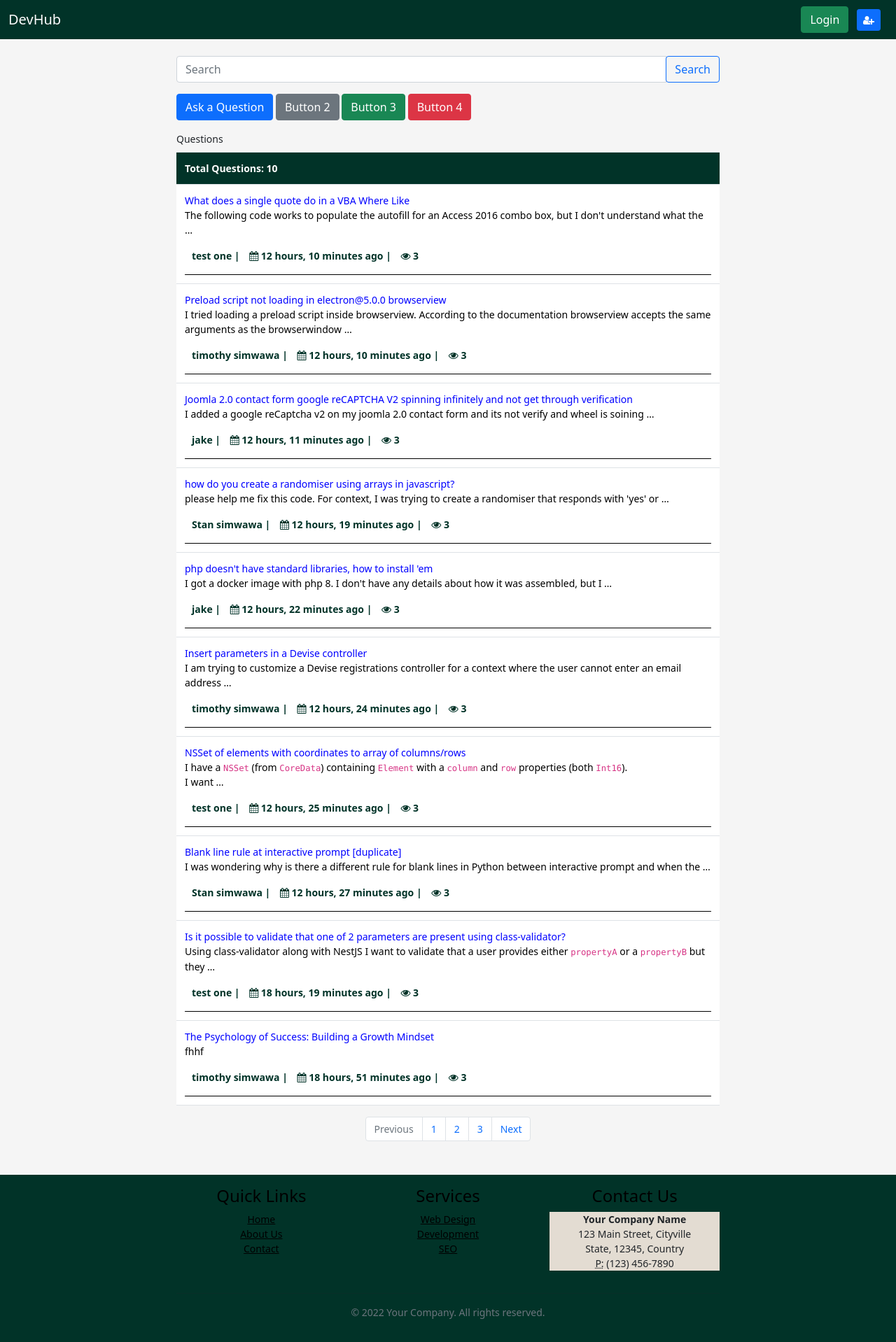
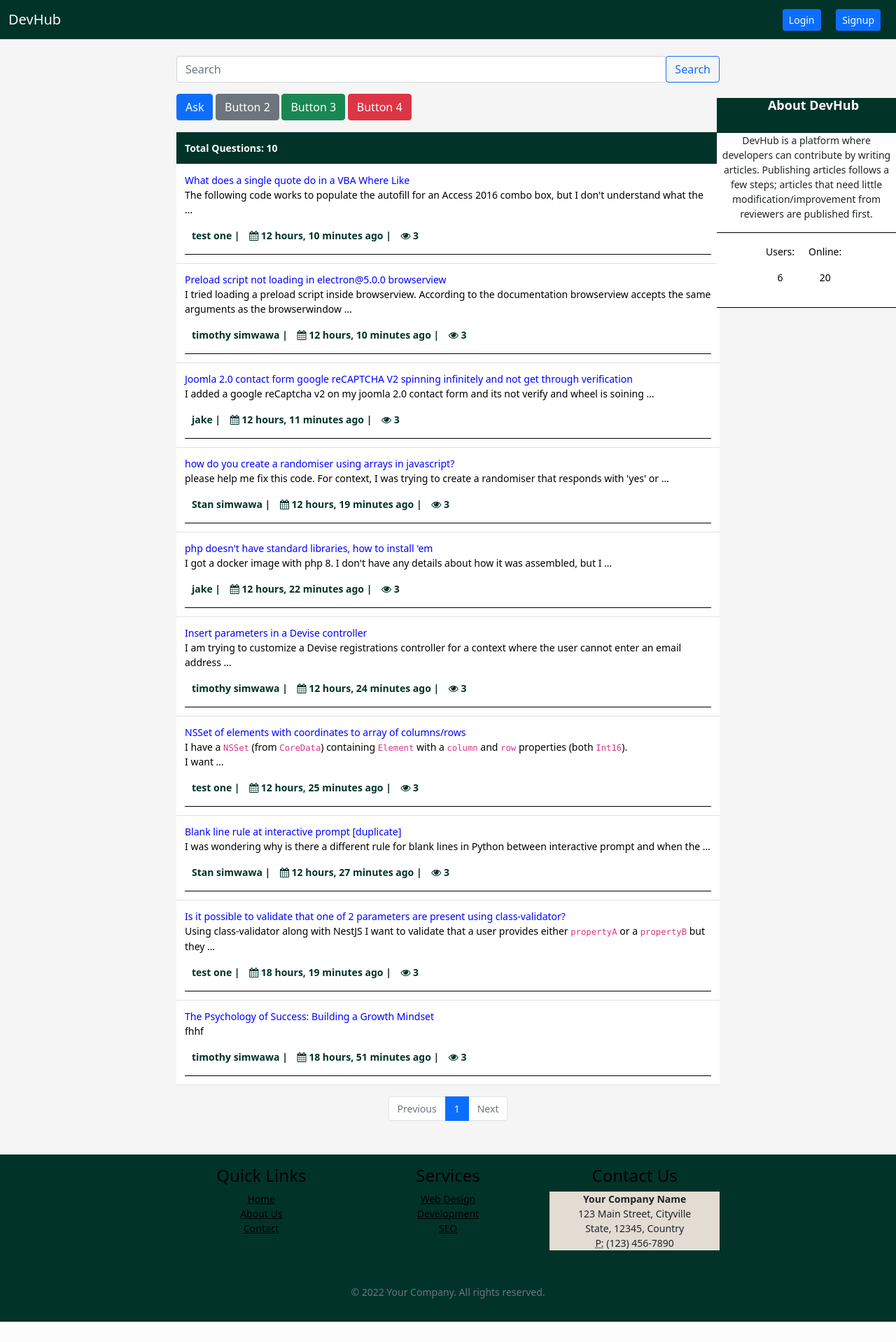
Before and after one commit to softwaredeveloperzm/devhub, a Django app: page / in a window 1280 px wide. Shown: the whole page at 70% size. After the commit the page ends 1889 px from the top, so only its background shows below. Run offline with Django 3.2, Linux system fonts and the light colour scheme; data comes from the database, SQL or seed files in the repository; both versions use the stored data as it was after the commit; some libraries are stand-ins or nearby versions.

Commit message:
14-01-23

```diff
--- a/base/templates/base/ask.html
+++ b/base/templates/base/ask.html
@@ -3,7 +3,7 @@
 
 {% block content %}
 <section style="background-image: url('https://source.unsplash.com/1200x800/?coding,cybersecurity'); background-size: cover; background-repeat: no-repeat;">
-    <h1 class="text-light display-3 fw-bold mb-5" style="color: black;">Ask to DevHub</h1>
+    <h5 class="text-light display-3 fw-bold mb-5" style="color: black;">Ask to DevHub</h5>
 
     <div class="container mt-5">
         <div class="row justify-content-start">
@@ -11,7 +11,7 @@
                 <div class="card smokewhite-bg">
                     <div class="card-body">
                         <h6 class="mb-4">Ask a Question</h6>
-                        <form method="POST" action="{% url 'ask' %}" class="my-form">
+                        <form method="POST" action="{% url 'base:ask' %}" class="my-form">
                             {% csrf_token %}
 
                             <!-- Title Section -->
@@ -31,7 +31,7 @@
                             </div>
 
                             <button type="submit" class="btn btn-light">Ask</button>
-                            <a href="{% url 'all_questions' %}" class="btn btn-secondary">Back</a>
+                            <a href="{% url 'base:all_questions' %}" class="btn btn-secondary">Back</a>
                         </form>
                     </div>
                 </div>
--- a/base/templates/base/questions.html
+++ b/base/templates/base/questions.html
@@ -5,7 +5,7 @@
 
 <div class="container mt-4">
     <!-- Search Bar -->
-    <form action="/" method="GET" class="mb-3">
+    <form action="{% url 'base:all_questions' %}" method="GET" class="mb-3">
         <div class="input-group">
             <input id="q" name="q" value="{{ request.GET.q }}" type="search" class="form-control" placeholder="Search" aria-label="Search" aria-describedby="search-addon" />
             <div class="input-group-append">
@@ -15,14 +15,12 @@
     </form>
     <!-- Four Buttons Section -->
     <div class="mb-3">
-        <a href="{% url 'ask' %}" class="btn btn-primary mr-2">Ask a Question</a>
+        <a href="{% url 'base:ask' %}" class="btn btn-primary mr-2">Ask</a>
 
         <button type="button" class="btn btn-secondary mr-2">Button 2</button>
         <button type="button" class="btn btn-success mr-2">Button 3</button>
         <button type="button" class="btn btn-danger">Button 4</button>
-    </div
-
-    <h2 class="mt-3">Questions</h2>
+    </div>
 
     <table class="table table-bordered table-hover mt-2">
         <thead>
@@ -36,7 +34,7 @@
                 <tr>
 
                     <td>
-                        <a href="{% url 'question_detail' slug=question.slug %}" style="color: blue; text-decoration: none;">{{ question.title }}</a>
+                        <a href="{% url 'base:question_detail' slug=question.slug %}" style="color: blue; text-decoration: none;">{{ question.title }}</a>
 
                         <div class="question-description">{{ question.content | truncatewords_html:20 | safe }}</div>
 
@@ -60,19 +58,66 @@
 </div>
 
 
+<div id="rightbox">
+    <div class="header">
+        <h2>About DevHub</h2>
+    </div>
+
+    <div class="inner-container">
+        DevHub is a platform where developers can contribute by writing articles. Publishing articles follows a few steps; articles that need little modification/improvement from reviewers are published first.
+    </div>
+
+    <div class="line-separator mt-3"></div>
+
+    <div class="main">
+
+
+        <!-- Users and Online Section -->
+        <div class="users-online mt-3">
+            <div class="user-info">
+                <p>Users:</p>
+                <p>{{ total_users}}</p>
+            </div>
+            <div class="user-info">
+                <p>Online:</p>
+                <p>20</p>
+            </div>
+        </div>
+    </div>
+
+    <div class="line-separator mt-3"></div>
+</div>
+
 
 <!-- Bootstrap Pagination links -->
 <nav aria-label="Page navigation example" class="mt-3">
     <ul class="pagination justify-content-center">
-        <li class="page-item disabled">
-            <a class="page-link" href="#" tabindex="-1">Previous</a>
-        </li>
-        <li class="page-item"><a class="page-link" href="#">1</a></li>
-        <li class="page-item"><a class="page-link" href="#">2</a></li>
-        <li class="page-item"><a class="page-link" href="#">3</a></li>
-        <li class="page-item">
-            <a class="page-link" href="#">Next</a>
-        </li>
+        {% if questions.has_previous %}
+            <li class="page-item">
+                <a class="page-link" href="?page={{ questions.previous_page_number }}" tabindex="-1">Previous</a>
+            </li>
+        {% else %}
+            <li class="page-item disabled">
+                <span class="page-link">Previous</span>
+            </li>
+        {% endif %}
+
+        {% for i in questions.paginator.page_range %}
+            <li class="page-item {% if questions.number == i %}active{% endif %}">
+                <a class="page-link" href="?page={{ i }}">{{ i }}</a>
+            </li>
+        {% endfor %}
+
+        {% if questions.has_next %}
+            <li class="page-item">
+                <a class="page-link" href="?page={{ questions.next_page_number }}">Next</a>
+            </li>
+        {% else %}
+            <li class="page-item disabled">
+                <span class="page-link">Next</span>
+            </li>
+        {% endif %}
     </ul>
 </nav>
+
 {% endblock %}
--- a/base/urls.py
+++ b/base/urls.py
@@ -1,6 +1,8 @@
 from django.urls import path
 from .views import all_questions, question_detail, ask, QuestionUpdateView, delete_question, like_view
 
+
+app_name = 'base'
 
 urlpatterns = [
     path('', all_questions, name='all_questions'),
@@ -8,5 +10,7 @@ urlpatterns = [
     path('/ask/', ask, name="ask"),
     path('question/<slug:slug>/update/', QuestionUpdateView.as_view(), name='question_update'),
     path('question/<slug:slug>/delete/', delete_question, name='delete_question'),
-    path('like/<int:pk>' , like_view, name='like_post')
+    path('like/<int:pk>' , like_view, name='like_post'),
+
+
 ]
--- a/base/views.py
+++ b/base/views.py
@@ -1,5 +1,6 @@
 from django.shortcuts import render, redirect
 from django.shortcuts import render, get_object_or_404
+from django.contrib.auth.models import User
 from django.http import HttpResponse
 from .models import questions
 from .forms import QuestionForm
@@ -14,25 +15,54 @@ from django.http import JsonResponse
 from django.http import HttpResponseRedirect
 from django.urls import reverse
 from .utils import get_client_ip
-
+from django.core.paginator import Paginator, EmptyPage, PageNotAnInteger
+from django.contrib.sessions.models import Session
+from django.utils import timezone
+from datetime import timedelta
 
 def all_questions(request):
-    question_list = questions.objects.order_by('-date_created')
-    count= questions.objects.count()
-    print (count)
+
+    #Get Total number of users available
+    total_users = User.objects.count()
+    print(total_users)
+    # Get the search term from the query parameters
     q = request.GET.get('q', None)
 
     if q:
-        question_list = questions.objects.filter(title__icontains=q)
+        # If there's a search term, filter the questions based on the title
+        question_list = questions.objects.filter(title__icontains=q).order_by('-date_created')
+    else:
+        # If no search term, get all questions ordered by date_created
+        question_list = questions.objects.order_by('-date_created')
 
-    for question in question_list:
+    count = question_list.count()
+
+    # Get the current page number from the query parameters, default to 1 if not provided
+    page = request.GET.get('page', 1)
+
+    # Number of questions to show per page
+    questions_per_page = 10
+    paginator = Paginator(question_list, questions_per_page)
+
+    try:
+        questions_paginated = paginator.page(page)
+    except PageNotAnInteger:
+        # If page is not an integer, deliver first page.
+        questions_paginated = paginator.page(1)
+    except EmptyPage:
+        # If page is out of range (e.g., 9999), deliver last page of results.
+        questions_paginated = paginator.page(paginator.num_pages)
+
+    # Your existing logic for processing questions and updating counts
+    for question in questions_paginated:
         user_ip = get_client_ip(request)
         if user_ip not in question.ip_address:
             question.ip_address += f"{user_ip},"
             question.views_count += 1
             question.save()
 
-    return render(request, 'base/questions.html', {'questions': question_list, 'total_questions': count})
+    return render(request, 'base/questions.html', {'questions': questions_paginated, 'total_users': total_users, 'total_questions': count, 'search_term': q})
+
 
 
 def question_detail(request, slug):
@@ -54,14 +84,14 @@ def question_detail(request, slug):
 
     return render(request, 'base/question_detail.html', {'question': question, 'comments': comments, 'new_comment': new_comment, 'comment_form': comment_form})
 
-@login_required(login_url='signin/')
+@login_required(login_url='users:signin')
 def ask(request):
     if request.method == 'POST':
         form = QuestionForm(request.POST)
         if form.is_valid():
             form.instance.user = request.user
             form.save()
-            return redirect('/')
+            return redirect('base:all_questions')
     else:
         form = QuestionForm
 
@@ -74,7 +104,7 @@ class QuestionUpdateView(UpdateView):
     template_name = 'base/question_update.html'  # Create this template for the update view
     def get_success_url(self):
             question = get_object_or_404(questions, slug=self.kwargs['slug'])
-            return reverse_lazy('question_detail', kwargs={'slug': question.slug})
+            return reverse_lazy('base:question_detail', kwargs={'slug': question.slug})
     def get_object(self, queryset=None):
         obj = super(QuestionUpdateView, self).get_object(queryset=queryset)
         if obj.user != self.request.user:
@@ -89,7 +119,7 @@ def delete_question(request, slug):
 
     if request.method == 'POST':
         question.delete()
-        return redirect('all_questions')
+        return redirect('base:all_questions')
 
 
 def like_view(request, pk):
--- a/schoolstackover/settings.py
+++ b/schoolstackover/settings.py
@@ -27,6 +27,8 @@ SECRET_KEY = 'django-insecure-v7xk6rd_y5b@)r-pdapnjrvs@7^1sm_0a*+6))24u10laruyre
 DEBUG = True
 
 ALLOWED_HOSTS = ['192.168.43.205']
+
+
 
 
 
--- a/schoolstackover/urls.py
+++ b/schoolstackover/urls.py
@@ -20,8 +20,14 @@ from django.conf.urls.static import static
 
 urlpatterns = [
     path('admin/', admin.site.urls),
-    path('', include('users.urls')),
-    path('', include('base.urls')),
+    path('signup/', include('users.urls', namespace='users')),
+    path('signin/', include('users.urls', namespace='users')),
+    path('logout/', include('users.urls', namespace='users')),
+    path('profile/<email>/', include('users.urls', namespace='users')),
+    path('base/', include('base.urls', namespace='base')),
+    path('', include('base.urls', namespace='base')),  # Add this line for the default route
+    # Add other app URLs as needed
 ]
+
 if settings.DEBUG:
     urlpatterns += static(settings.MEDIA_URL, document_root= settings.MEDIA_ROOT)
--- a/static/js/script.js
+++ b/static/js/script.js
@@ -79,25 +79,6 @@
     });
 
 
-// Replace with the actual slug of the question you want to delete
-var questionSlug = "{{ question.slug }}";
-    document.getElementById('confirmDeleteBtn').addEventListener('click', function() {
-// Construct the URL with the correct slug parameter and call the delete_question view
-var confirmDeleteUrl = "{% url 'delete_question' slug='PLACEHOLDER' %}".replace('PLACEHOLDER', questionSlug);
-
-// Create a form element dynamically
-var form = document.createElement('form');
-    form.method = 'POST';
-    form.action = confirmDeleteUrl;
-
-// Append the CSRF token input field
-var csrfToken = document.getElementsByName('csrfmiddlewaretoken')[0].cloneNode();
-    form.appendChild(csrfToken);
-
-    // Append the form to the document and submit it
-    document.body.appendChild(form);
-    form.submit();
-});
 
 
 document.addEventListener('DOMContentLoaded', function() {
--- a/users/templates/users/base.html
+++ b/users/templates/users/base.html
@@ -71,6 +71,7 @@
 
         .container {
             max-width: 800px;
+
         }
 
         .table-hover tbody tr:hover {
@@ -117,6 +118,55 @@
         /* Add any other background styles you want */
     }
 
+    #rightbox {
+    position: fixed;
+    top: 140px;
+    right: 0;
+    background: white;
+    width: 20%;
+    height: 300px;
+}
+
+#rightbox .header {
+    background-color: #013328;
+    height: 50px;
+}
+
+#rightbox .header h2 {
+    color: white;
+    margin-left: 20px; /* Adjust the margin as needed */
+    font-size: 18px;
+    font-weight: 600;
+    top: 100px;
+    text-align: center;
+
+
+}
+
+#rightbox .inner-container {
+    background-color: white;
+    text-align: center;
+    padding: 0;
+    margin: 0;
+}
+
+.users-online {
+    display: flex;
+    text-align: center;
+    margin-left: 70px;
+}
+
+.user-info {
+    margin-right: 20px; /* Adjust the margin as needed */
+}
+
+@media (max-width: 768px){
+    #rightbox{
+        display: none;
+    }
+}
+
+
 </style>
 <body>
     <nav class="navbar navbar-expand-lg" style="background-color: #013328;">
@@ -136,17 +186,17 @@
                     <!-- Show profile and logout when user is logged in -->
                     <ul class="navbar-nav ml-auto">
                         <li class="nav-item">
-                            <a class="btn btn-success" href="{% url 'profile' email=request.user.email %}">Profile</a>
-                            <a class="btn btn-danger" href="{% url 'logout' %}">Logout</a>
+                            <a class="btn btn-success" href="{% url 'users:profile' email=request.user.email %}">Profile</a>
+                            <a class="btn btn-danger" href="{% url 'users:logout' %}">Logout</a>
                         </li>
                     </ul>
                 {% else %}
                     <!-- Show login and signup when user is not logged in -->
                     <ul class="navbar-nav ml-auto">
                         <li class="nav-item">
-                            <button type="button" class="btn btn-success" data-toggle="modal" data-target="#modalLogin">Login</button>
-                            <a class="btn btn-primary btn-sm ms-2" style="margin-right: 10px;" href="#" data-toggle="modal" data-target="#modalSignup">
-                                <i class="fa fa-user-plus"></i>
+
+                            <a class="btn btn-primary btn-sm ms-2" style="margin-right: 10px;" href="{% url 'users:signin' %}">Login</a>
+                            <a class="btn btn-primary btn-sm ms-2" style="margin-right: 10px;" href="{% url 'users:signup' %}">Signup</a>
                             </a>
                         </li>
                     </ul>
@@ -198,65 +248,6 @@
     </footer>
 
 
-
-    <div class="modal fade" id="modalLogin" tabindex="-1" role="dialog" aria-labelledby="exampleModalLabel" aria-hidden="true" style="background-color: #E3DCD2;">
-        <div class="modal-dialog" role="document">
-            <div class="modal-content">
-                <div class="modal-header">
-                    <h5 class="modal-title" id="exampleModalLabel">Login</h5>
-                    <button type="button" class="btn-close" data-bs-dismiss="modal" aria-label="Close"></button>
-                </div>
-                <div class="modal-body">
-                    <form id="login-form" method="post" action="{% url 'signin' %}">
-                        {% csrf_token %}
-                        <div class="alert alert-danger" role="alert" id="login-error">
-                            <!-- Error message will be displayed here -->
-                        </div>
-                        <div class="mb-3">
-                            <label for="email" class="form-label">Username</label>
-                            <input type="text" class="form-control" id="email" name="email" placeholder="email">
-                        </div>
-                        <div class="mb-3">
-                            <label for="password" class="form-label">Password</label>
-                            <input type="password" class="form-control" id="password" name="password" placeholder="Password">
-                        </div>
-                        <button type="submit" class="btn btn-success">Log In</button>
-                    </form>
-                </div>
-            </div>
-        </div>
-    </div>
-
-    <div class="modal fade" id="modalSignup" tabindex="-1" role="dialog" aria-labelledby="exampleModalLabel" aria-hidden="true" style="background-color: #E3DCD2;">
-        <div class="modal-dialog" role="document">
-            <div class="modal-content">
-                <div class="modal-header">
-                    <h5 class="modal-title" id="exampleModalLabel">Sign Up</h5>
-                    <button type="button" class="btn-close" data-bs-dismiss="modal" aria-label="Close"></button>
-                </div>
-                <div class="modal-body">
-                    <form method="post" action="{% url 'signup' %}" id="signup-form">
-                        {% csrf_token %}
-                        <div class="alert alert-danger" role="alert" id="signup-error"></div>
-                        <div class="mb-3">
-                            <label for="full_names" class="form-label">Full Names</label>
-                            <input type="text" class="form-control" id="full_names" name="full_names" placeholder="Full names">
-                        </div>
-                        <div class="mb-3">
-                            <label for="email" class="form-label">Email</label>
-                            <input type="text" class="form-control" id="email" name="email" placeholder="Email">
-                        </div>
-                        <div class="mb-3">
-                            <label for="password" class="form-label">Password</label>
-                            <input type="password" class="form-control" id="password" name="password" placeholder="Password">
-                        </div>
-                        <button type="submit" class="btn btn-success">Sign Up</button>
-                    </form>
-                </div>
-            </div>
-        </div>
-    </div>
-
     <script src="{% static 'js/script.js' %}"></script>
 <script src="https://code.jquery.com/jquery-3.5.1.slim.min.js"></script>
 <script src="https://cdn.jsdelivr.net/npm/@popperjs/core@2.0.7/dist/umd/popper.min.js"></script>
--- a/users/templates/users/insite/profile.html
+++ b/users/templates/users/insite/profile.html
@@ -15,7 +15,7 @@
                 <div class="d-flex justify-content-between align-items-center mb-3">
                     <h4 class="text-right">Profile Settings</h4>
                 </div>
-                <form method="POST" action="{% url 'profile' email=form.instance.email %}">
+                <form method="POST" action="{% url 'users:profile' email=form.instance.email %}">
                     {% csrf_token %}
                     <div class="row mt-2">
                         <div class="col-md-6">
--- a/users/urls.py
+++ b/users/urls.py
@@ -2,10 +2,10 @@ from django.urls import path
 from . import views
 
 
-
+app_name = 'users'
 
 urlpatterns = [
-    path('home/', views.home),
+
     path('signup/' ,views.signup, name='signup'),
     path('signin/' ,views.signin, name='signin'),
     path('logout/', views.custom_logout, name='logout'),
```
Also changed, not shown: base/templates/base/question_detail.html (+9 -5 lines), base/templates/base/question_update.html (+31 -15 lines), users/templates/users/login.html (+19 -38 lines), users/templates/users/signup.html (+9 -6 lines), users/views.py (+23 -23 lines), db.sqlite3.
